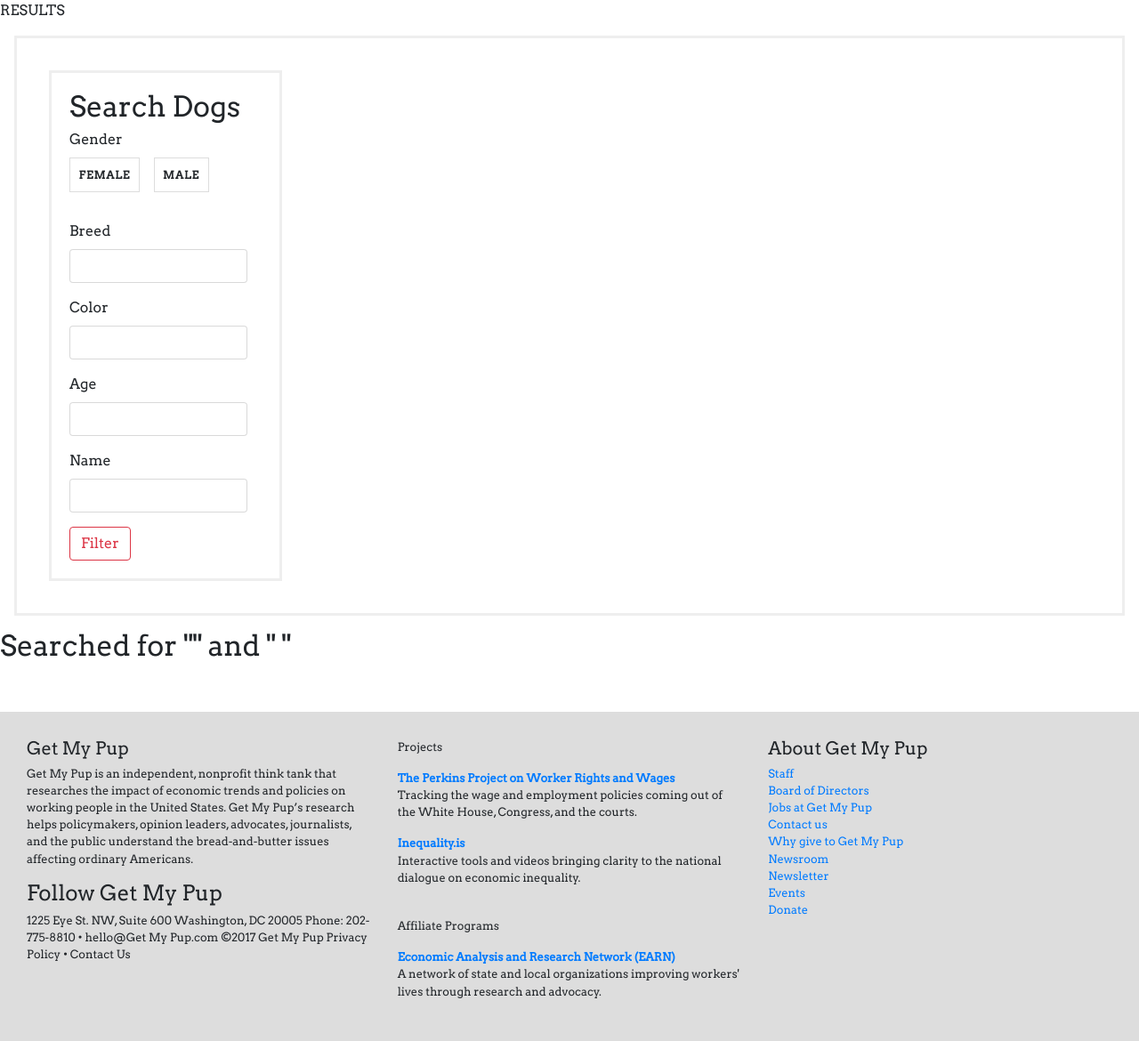
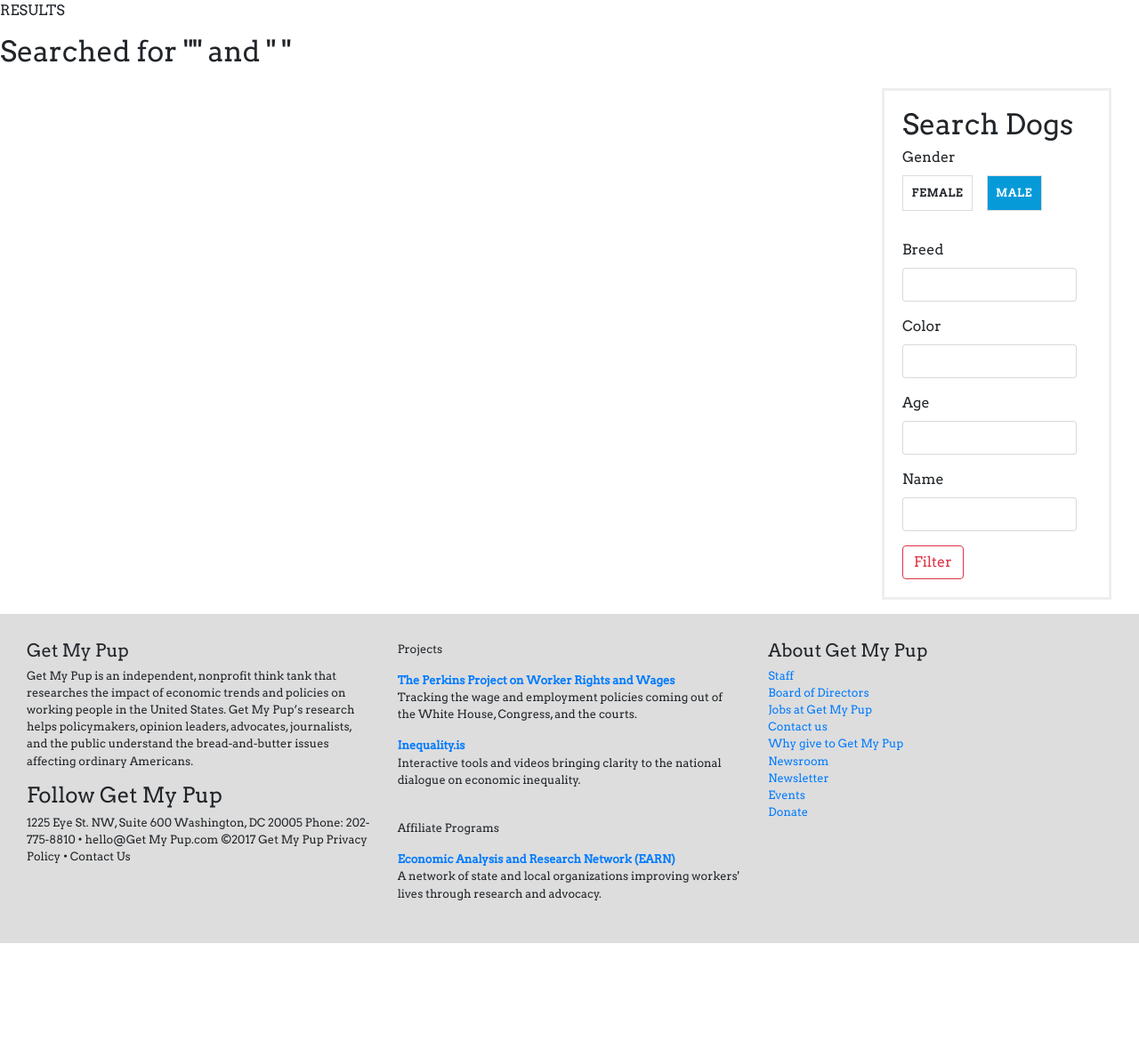
Before and after one commit to Dog-Shelter-App/dog-shelter-app, a Python web app: template myapp/templates/pages/dog-list-results.html in a window 1280 px wide. Shown: the part 56-1226 px from the top of the page at 89% size. After the commit the page ends 1116 px from the top, so only its background shows below. Run offline with Jinja, Linux system fonts and the light colour scheme; the template is opened without the code that fills it, so the values that code supplies are empty; some libraries are stand-ins or nearby versions.

Commit message:
updated filter

```diff
--- a/app.py
+++ b/app.py
@@ -481,7 +481,6 @@
                  {"age": age},
                  {"dog_name": name}
             ]})
-        print(dogs_list)
 
         self.set_header(
           'Cache-Control',
--- a/myapp/templates/components/search.html
+++ b/myapp/templates/components/search.html
@@ -9,7 +9,7 @@
           <label for="female" class="radio-label">Female</label>
         </div>
         <div class="form-check form-check-inline">
-          <input class="form-check-input radio-button" type="radio" name="gender" id="male" value="male">
+          <input class="form-check-input radio-button" checked type="radio" name="gender" id="male" value="male">
           <label for="male" class="radio-label">Male</label>
         </div>
       </div>
--- a/myapp/templates/pages/dog-list-results.html
+++ b/myapp/templates/pages/dog-list-results.html
@@ -7,12 +7,12 @@
 
 {% block body %}
 <p>RESULTS</p>
-<div class="querybar">
-  {% include 'components/search.html'%}
-</div>
 <h2>Searched for "{{breed}}" and "{{gender}} "</h2>
+<div class="container-fluid">
+  <div class="row">
+    <div class="col-sm-12 col-md-9">
       <div class="dog_list d-flex pt-5 flex-wrap justify-content-start">
-  {% for dog in dogs_list%}
+      {% for dog in dogs_list %}
         <article class="card dog-card" style="width:20em;">
           <a href="dogs/{{dog._id}}">
             <img class="card-img-top" src="{{dog.thumbnail}}" alt="lost-dog">
@@ -24,5 +24,11 @@
           </article>
       {% endfor%}
       </div>
+    </div>
+    <div class="col-sm-12 col-md-3">
+      {% include 'components/search.html'%}
+    </div>
+  </div>
+</div>
 
 {% endblock %}
```
Lines whose indentation alone changed are shown as unchanged.
